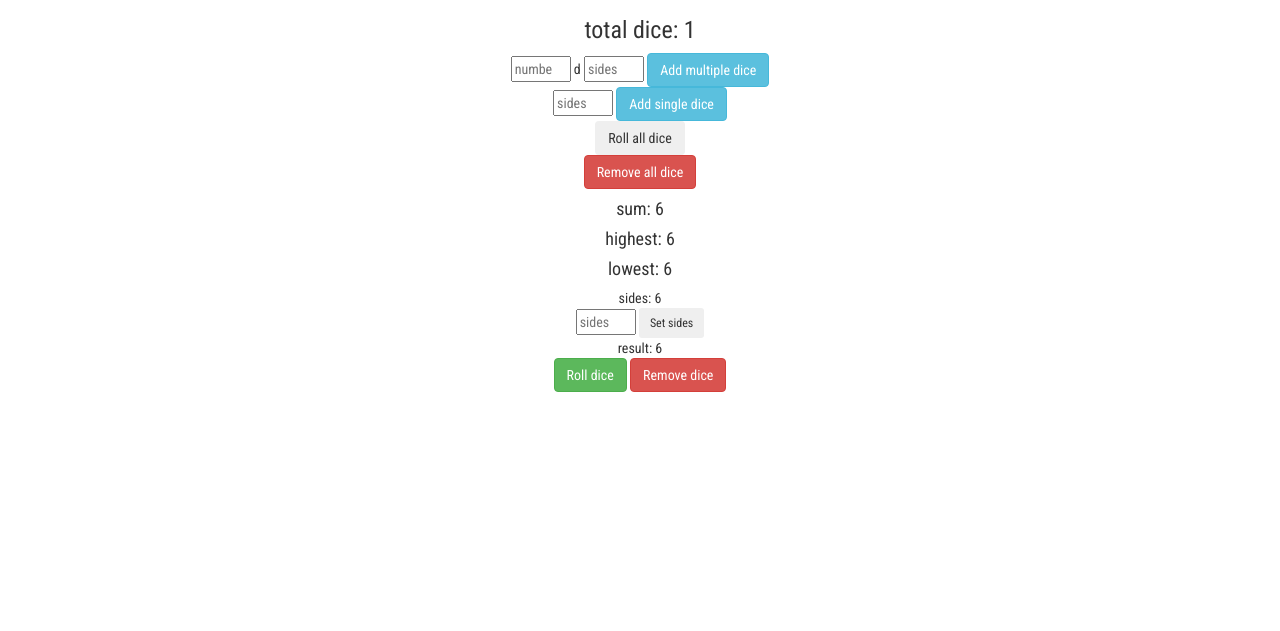
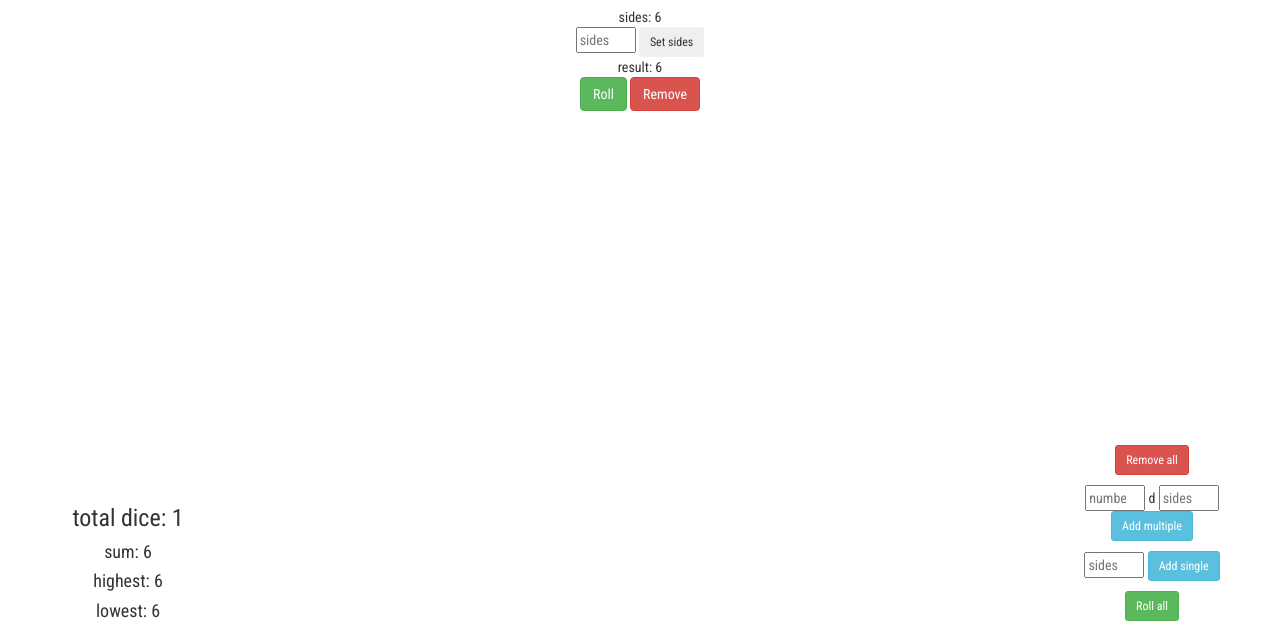
Before and after one commit to amrtgaber/10d6, a website: page public/index.html in a window 1280 px wide. Shown: the part 169-800 px from the top of the page. Drawn offline with nearby package versions, Linux system fonts and the light colour scheme; some packages are replaced by stand-ins of ours.

Commit message:
minor css additions for left and right sidebars

```diff
--- a/public/css/style.css
+++ b/public/css/style.css
@@ -3,11 +3,30 @@ body {
   text-align: center;
 }
 
-.container {
-  max-width: 680px;
-  width: auto;
+.left-container {
+  position: fixed;
+  left: 0;
+  bottom: 0;
+  width: 20%;
+}
+
+.right-container {
+  position: fixed;
+  right: 0;
+  bottom: 0;
+  width: 20%;
+}
+
+.menu-button-wrapper {
+  margin: 10px;
 }
 
 input[type="number"] {
   width: 60px;
 }
+
+@media (max-width: 480px) {
+  .right-container {
+    width: 30%;
+  }
+}
--- a/public/index.html
+++ b/public/index.html
@@ -14,36 +14,19 @@
   </head>
 
   <body ng-controller="diceCtrl">
-    <div class="container">
+    <div class="container center-container">
       <h1>10d6</h1>
       <h2>(alpha version)</h2>
       <h2>Dice Roller</h2>
+
+      <div ng-repeat="die in dice track by $index">
+        <dice die="die" index="$index" remove="removeDice(index)"></dice>
+      </div>
+    </div>
+
+    <div class="container left-container">
       <h3>total dice:
         {{dice.length}}</h3>
-
-      <div>
-        <form name="addMultiDiceForm" ng-submit="addMultiDiceForm.$valid && addMultiDice(multiDice.number, multiDice.sides)" novalidate>
-          <input type="number" id="add-multi-dice-number" min="1" ng-model="multiDice.number" pattern="\d*" placeholder="number" required>
-          d
-          <input type="number" id="add-multi-dice-sides" min="2" ng-model="multiDice.sides" pattern="\d*" placeholder="sides" required>
-          <button type="submit" id="add-multi-dice-button" class="btn btn-info">Add multiple dice</button>
-        </form>
-      </div>
-
-      <div>
-        <form name="addSingleDiceForm" ng-submit="addSingleDiceForm.$valid && addSingleDice(singleDice.sides)" novalidate>
-          <input type="number" id="add-single-dice-sides" min="2" ng-model="singleDice.sides" pattern="\d*" placeholder="sides" required>
-          <button type="submit" id="add-single-dice-button" class="btn btn-info">Add single dice</button>
-        </form>
-      </div>
-
-      <div>
-        <button type="button" id="roll-all-button" class="btn" ng-click="rollAll()">Roll all dice</button>
-      </div>
-
-      <div>
-        <button type="button" id="remove-all-button" class="btn btn-danger" ng-click="removeAllDice()">Remove all dice</button>
-      </div>
 
       <div>
         <h4>sum:
@@ -59,9 +42,31 @@
         <h4>lowest:
           {{lowest}}</h4>
       </div>
+    </div>
 
-      <div ng-repeat="die in dice track by $index">
-        <dice die="die" index="$index" remove="removeDice(index)"></dice>
+    <div class="container right-container">
+      <div class="menu-button-wrapper">
+        <button type="button" id="remove-all-button" class="btn btn-sm btn-danger" ng-click="removeAllDice()">Remove all</button>
+      </div>
+
+      <div class="menu-button-wrapper">
+        <form name="addMultiDiceForm" ng-submit="addMultiDiceForm.$valid && addMultiDice(multiDice.number, multiDice.sides)" novalidate>
+          <input type="number" id="add-multi-dice-number" min="1" ng-model="multiDice.number" pattern="\d*" placeholder="number" required>
+          d
+          <input type="number" id="add-multi-dice-sides" min="2" ng-model="multiDice.sides" pattern="\d*" placeholder="sides" required>
+          <button type="submit" id="add-multi-dice-button" class="btn btn-sm btn-info">Add multiple</button>
+        </form>
+      </div>
+
+      <div class="menu-button-wrapper">
+        <form name="addSingleDiceForm" ng-submit="addSingleDiceForm.$valid && addSingleDice(singleDice.sides)" novalidate>
+          <input type="number" id="add-single-dice-sides" min="2" ng-model="singleDice.sides" pattern="\d*" placeholder="sides" required>
+          <button type="submit" id="add-single-dice-button" class="btn btn-sm btn-info">Add single</button>
+        </form>
+      </div>
+
+      <div class="menu-button-wrapper">
+        <button type="button" id="roll-all-button" class="btn btn-sm btn-success" ng-click="rollAll()">Roll all</button>
       </div>
     </div>
 
--- a/public/templates/dice.html
+++ b/public/templates/dice.html
@@ -6,5 +6,5 @@
 </form>
 <div>result:
   {{die.getResult()}}</div>
-<button type="button" class="btn btn-success" ng-click="roll()">Roll dice</button>
-<button type="button" class="btn btn-danger" ng-click="remove({index: index})">Remove dice</button>
+<button type="button" class="btn btn-success" ng-click="roll()">Roll</button>
+<button type="button" class="btn btn-danger" ng-click="remove({index: index})">Remove</button>
```
